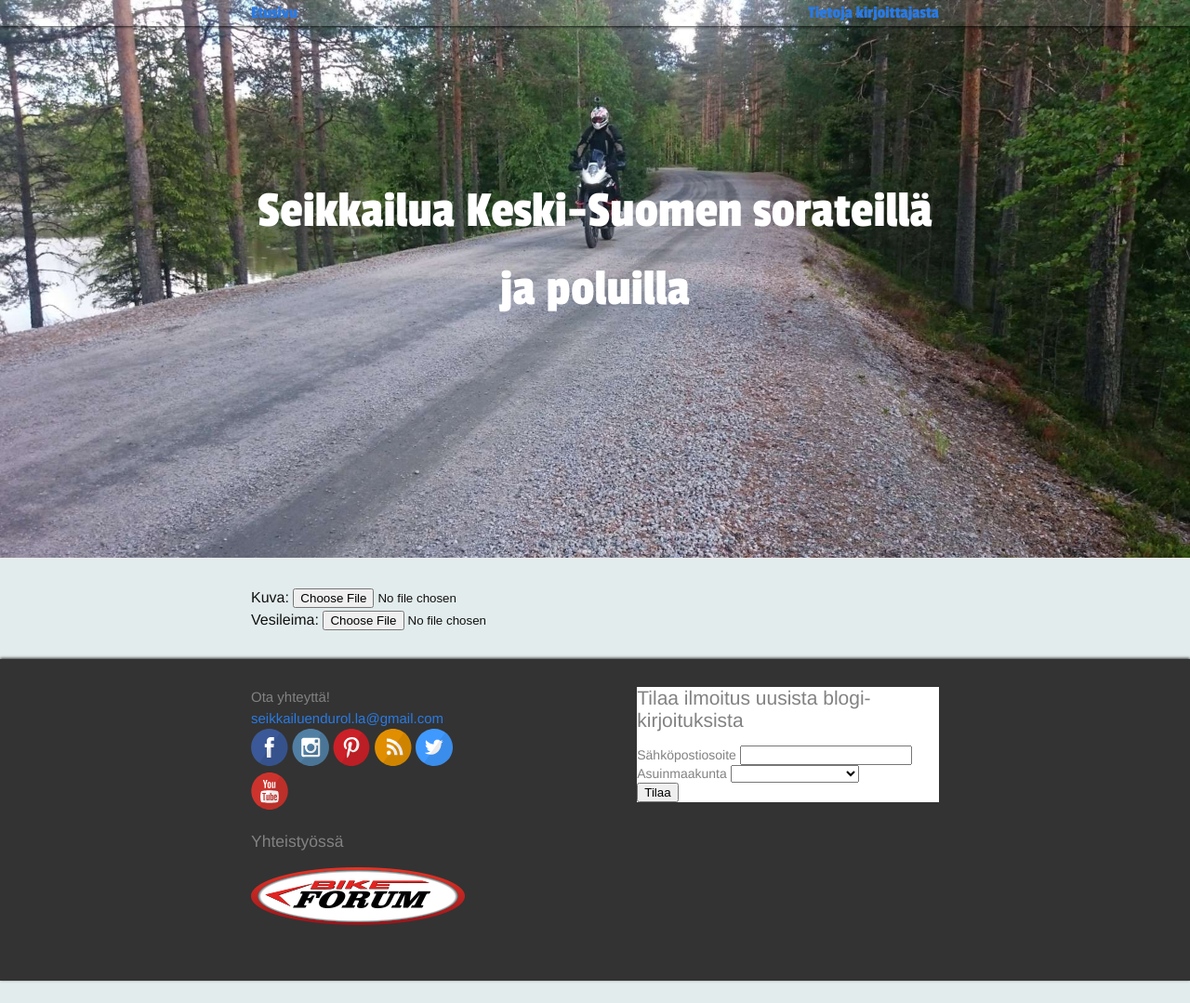
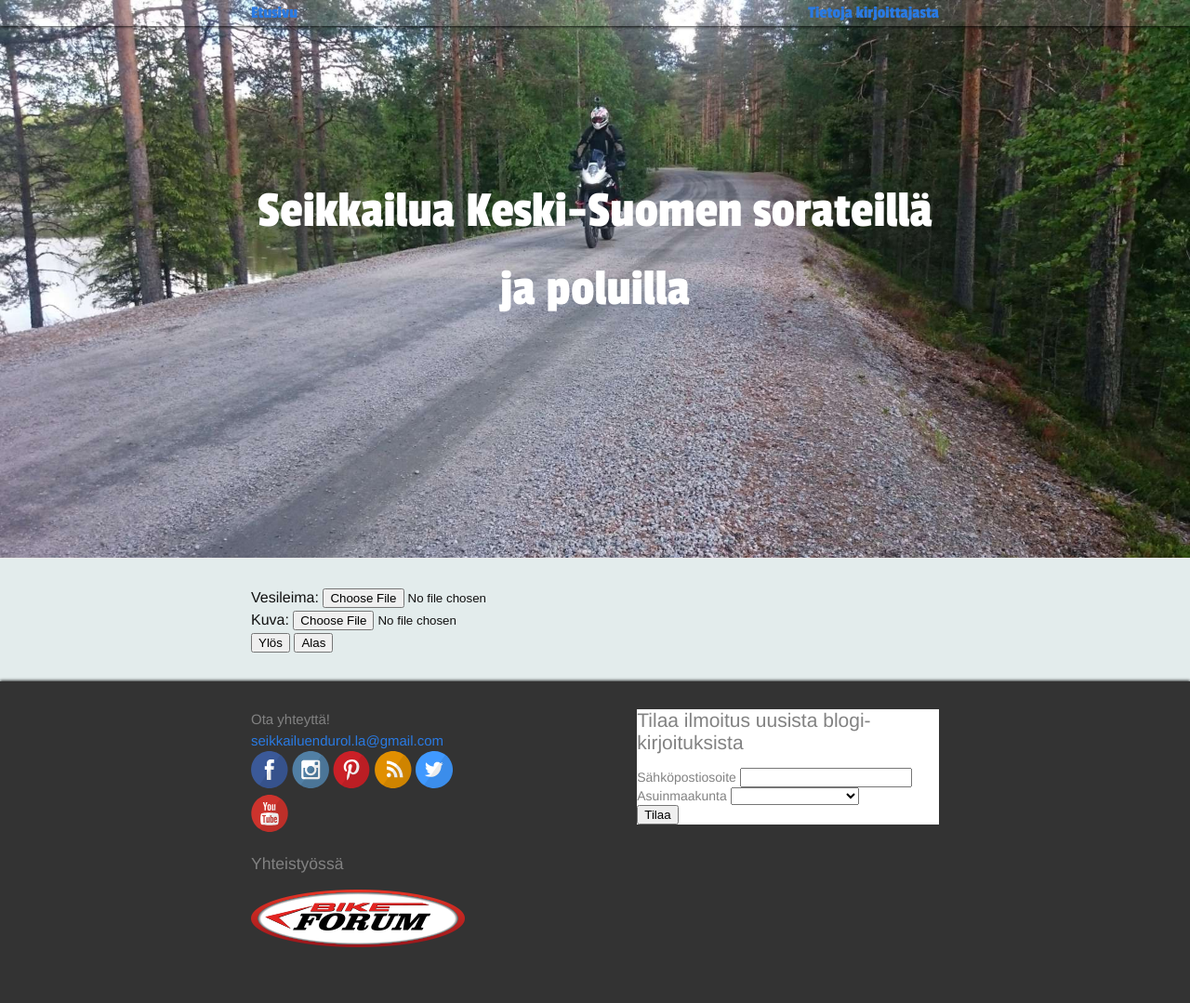
Before and after one commit to seikkailuendurolla/seikkailuendurolla.github.io, a Jekyll site: the page built from watermark.html, in a window 1280 px wide. Shown: the whole page at 93% size. Built offline with Jekyll 4.4.1, drawn with Linux system fonts in a browser that asks for light colours; some web fonts are replaced; comment, search, counter and statistics services are not loaded; before the commit the page ends 1055 px from its top, so only the background shows below that; part of the change alters nothing that is shown.

```diff
--- a/assets/watermark-mod.js
+++ b/assets/watermark-mod.js
@@ -1,8 +1,8 @@
 $(document).ready(function() {
     var original;
+    var preview = document.getElementById('preview')
 
     document.getElementById("image").addEventListener("change", function (e) {
-        var preview = document.getElementById('preview')
 
         watermark([e.target.files[0]])
             .image(function(target) { return target;  })
@@ -10,14 +10,32 @@ $(document).ready(function() {
                 preview.appendChild(img);
             })
             .then(function () {
-                var img = preview.querySelector('img');
-                var original = img;
-                var watermarkImage = document.getElementById('watermark').files[0];;
-                watermark([original, watermarkImage])
-                    .image(watermark.image["upperLeft"](0.5))
-                    .then(function(marked) {
-                        preview.replaceChild(marked, img);
-                });
+                updatePreview("upperLeft");
             });
     });
+
+    $('button').on("click", function(b) {
+        console.log("BUTTON");
+        var position = b.target.value;
+        console.log(position);
+
+        updatePreview(position);
+    });
+
+    function updatePreview(position) {
+        var img = preview.querySelector('img');
+
+        if (! original) {
+            original = img;
+        }
+
+        var watermarkImage = document.getElementById('watermark').files[0];
+
+        watermark([original, watermarkImage])
+            .image(watermark.image[position](0.5))
+            .then(function(marked) {
+                preview.replaceChild(marked, img);
+            });
+
+    }
 });
--- a/watermark.html
+++ b/watermark.html
@@ -21,8 +21,12 @@ $(document).ready(function() {
 
 <div class="home">
 <form>
+  <div>Vesileima: <input type="file" id="watermark"></div>
   <div>Kuva: <input type="file" id="image"></div>
-  <div>Vesileima: <input type="file" id="watermark"></div>
+  <div>
+    <button type="button" value="upperLeft">Ylös</button>
+    <button type="button" value="lowerLeft">Alas</button>
+  </div>
 </form>
 
 <div id="preview">
```
